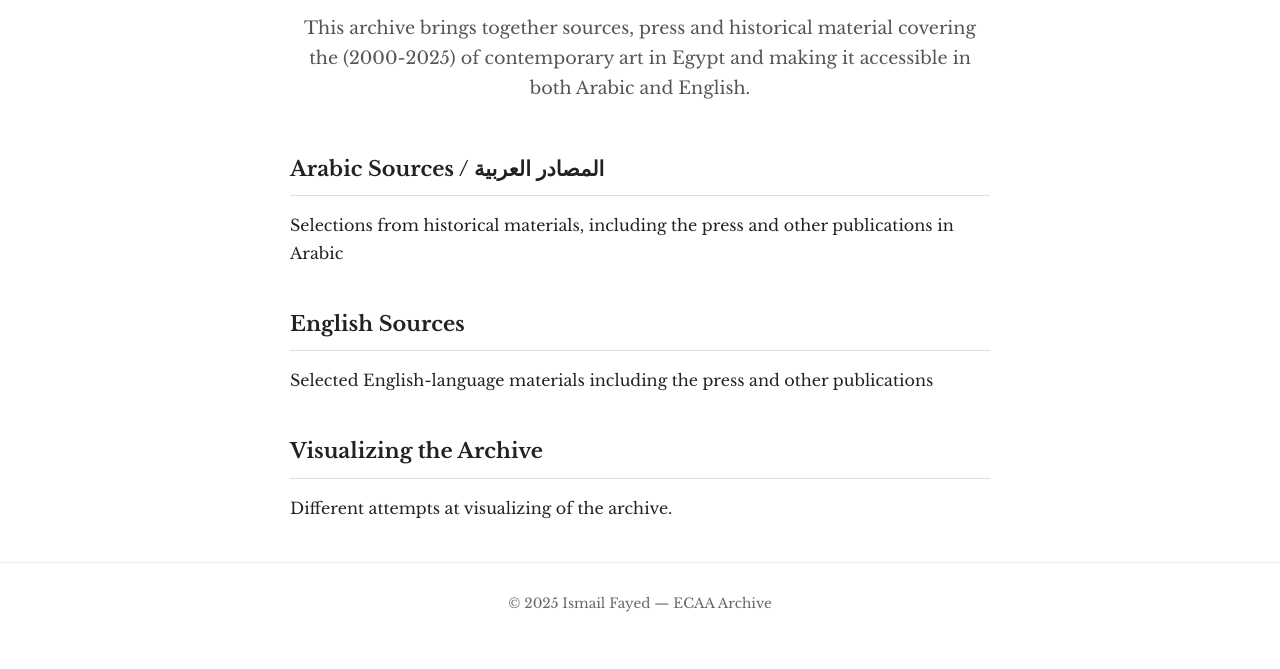
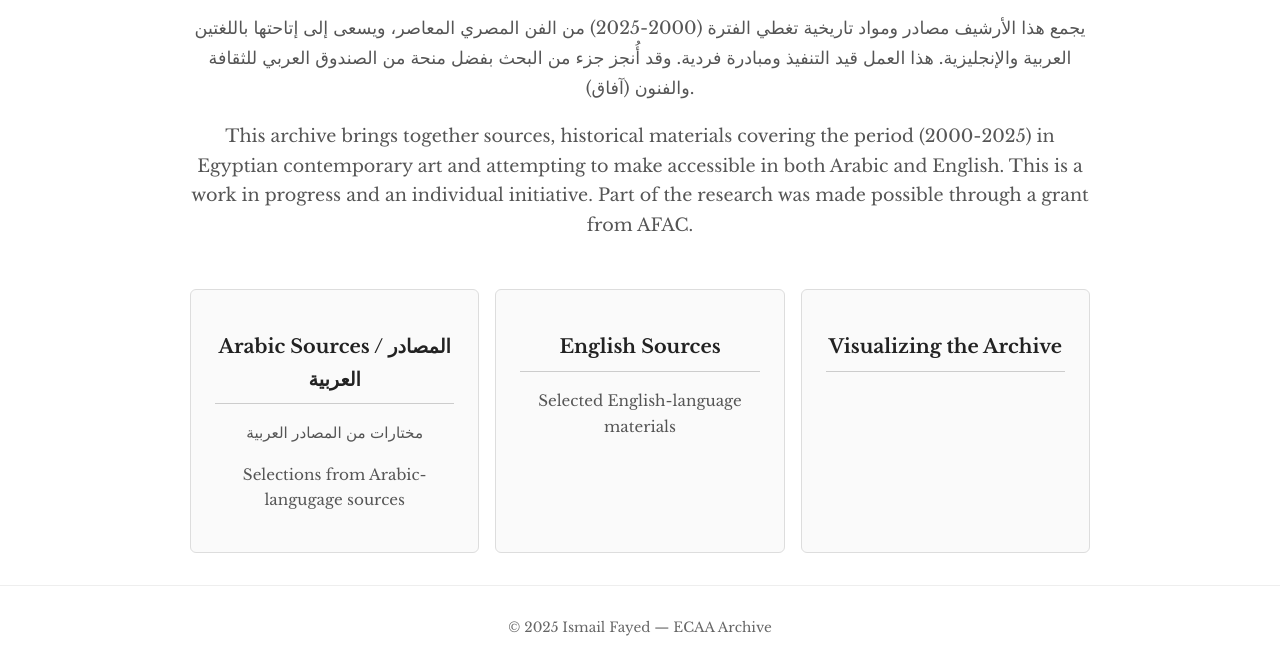
Before and after one commit to ismailfyed83/ecaa, a plain HTML site: page index.html in a window 1280 px wide. Shown: the part 167-836 px from the top of the page. Before the commit the page ends 812 px from the top, so only its background shows below. Drawn offline with nearby package versions, Linux system fonts and the light colour scheme.

Commit message:
Update index.html

```diff
--- a/index.html
+++ b/index.html
@@ -25,7 +25,7 @@
       margin: 0 1rem;
       text-decoration: none;
       color: #444;
-      font-weight: 700; /* bold for nav links */
+      font-weight: 700;
     }
 
     header nav .ig-link img {
@@ -36,7 +36,7 @@
     }
 
     .hero {
-      max-width: 700px;
+      max-width: 900px;
       margin: 3rem auto;
       padding: 0 1rem;
       text-align: center;
@@ -53,22 +53,36 @@
       color: #555;
     }
 
-    main {
-      max-width: 700px;
+    /* Adjacent blocks layout */
+    .blocks {
+      display: flex;
+      justify-content: space-between;
+      gap: 1rem;
+      max-width: 900px;
       margin: 2rem auto;
       padding: 0 1rem;
     }
 
-    section {
-      margin-bottom: 2.5rem;
+    .block {
+      flex: 1;
+      background-color: #fafafa;
+      border: 1px solid #ddd;
+      border-radius: 6px;
+      padding: 1.5rem;
+      text-align: center;
     }
 
-    section h2 {
-      font-size: 1.3rem;
+    .block h2 {
+      font-size: 1.2rem;
       font-weight: 700;
       margin-bottom: 1rem;
-      border-bottom: 1px solid #ddd;
+      border-bottom: 1px solid #ccc;
       padding-bottom: 0.5rem;
+    }
+
+    .block p {
+      font-size: 0.95rem;
+      color: #555;
     }
 
     footer {
@@ -79,14 +93,13 @@
       border-top: 1px solid #eee;
     }
 
-    @media (max-width: 600px) {
-      header nav {
-        display: block;
-        margin-bottom: 0.5rem;
+    /* Mobile responsiveness */
+    @media (max-width: 768px) {
+      .blocks {
+        flex-direction: column;
       }
-      header nav a {
-        display: inline-block;
-        margin: 0.3rem;
+      .block {
+        margin-bottom: 1rem;
       }
     }
   </style>
@@ -102,30 +115,37 @@
     </nav>
   </header>
 
+  <!-- Hero section -->
   <div class="hero">
     <h1>Egyptian Contemporary Art Archive</h1>
     <p>
-      This archive brings together sources, press and historical material covering the (2000-2025) of contemporary art in Egypt and making it accessible in both Arabic and
-      English.
+      يجمع هذا الأرشيف مصادر ومواد تاريخية تغطي الفترة (2000-2025) من الفن المصري المعاصر، ويسعى إلى إتاحتها باللغتين العربية والإنجليزية. هذا العمل قيد التنفيذ ومبادرة فردية. وقد أُنجز جزء من البحث بفضل منحة من الصندوق العربي للثقافة والفنون (آفاق).
+    </p>
+    <p>
+    This archive brings together sources, historical materials covering the period (2000-2025) in Egyptian contemporary art and attempting to make accessible in both Arabic and
+      English. This is a work in progress and an individual initiative.
+      Part of the research was made possible through a grant from AFAC.
     </p>
   </div>
 
-  <main>
-    <section id="arabic">
+  <!-- Adjacent blocks -->
+  <div class="blocks">
+    <div class="block" id="arabic">
       <h2>Arabic Sources / المصادر العربية</h2>
-      <p>Selections from historical materials, including the press and other publications in Arabic </p>
-    </section>
+      <p>مختارات من المصادر العربية</p>
+      <p>Selections from Arabic-langugage sources</p>
+    </div>
 
-    <section id="english">
+    <div class="block" id="english">
       <h2>English Sources</h2>
-      <p>Selected English-language materials including the press and other publications</p>
-    </section>
+      <p>Selected English-language materials</p>
+    </div>
 
-    <section id="visual">
+    <div class="block" id="visual">
       <h2>Visualizing the Archive</h2>
-      <p>Different attempts at visualizing of the archive.</p>
-    </section>
-  </main>
+
+    </div>
+  </div>
 
   <footer>
     <p>&copy; 2025 Ismail Fayed — ECAA Archive</p>
```
